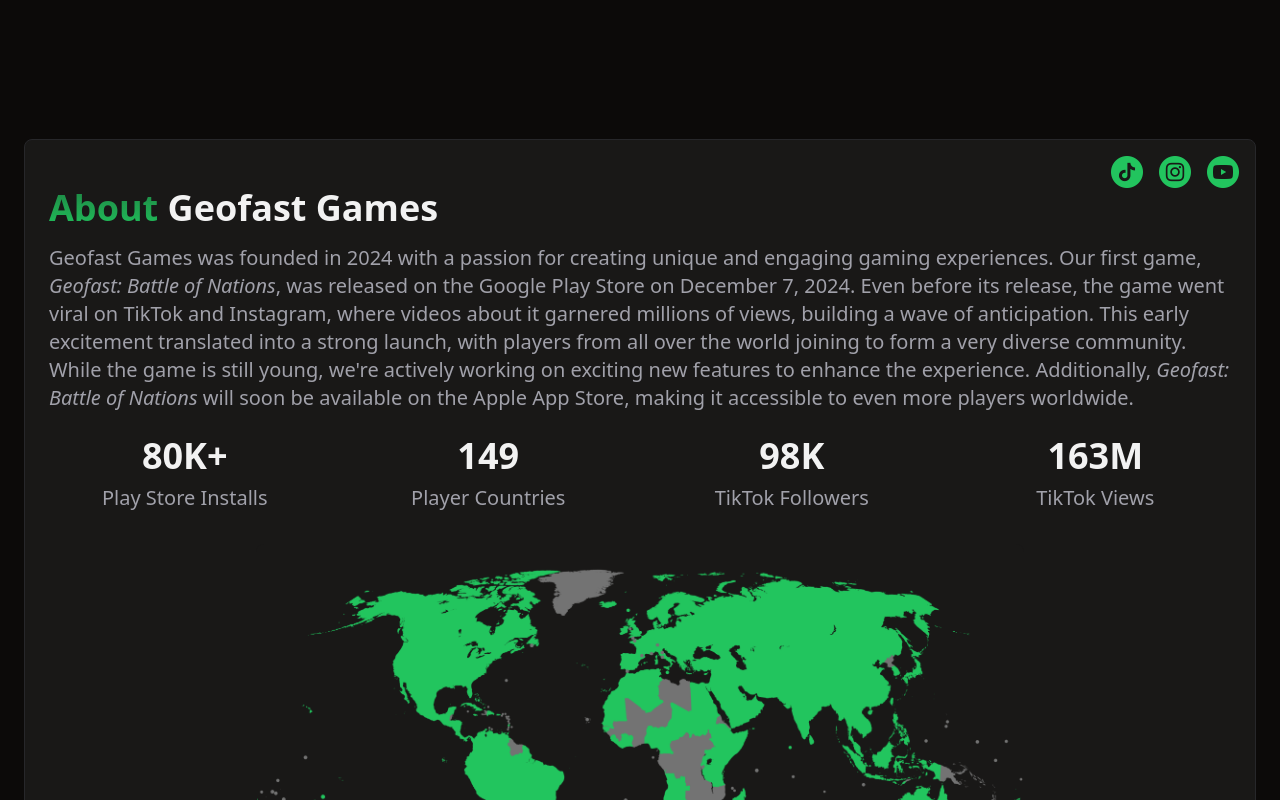
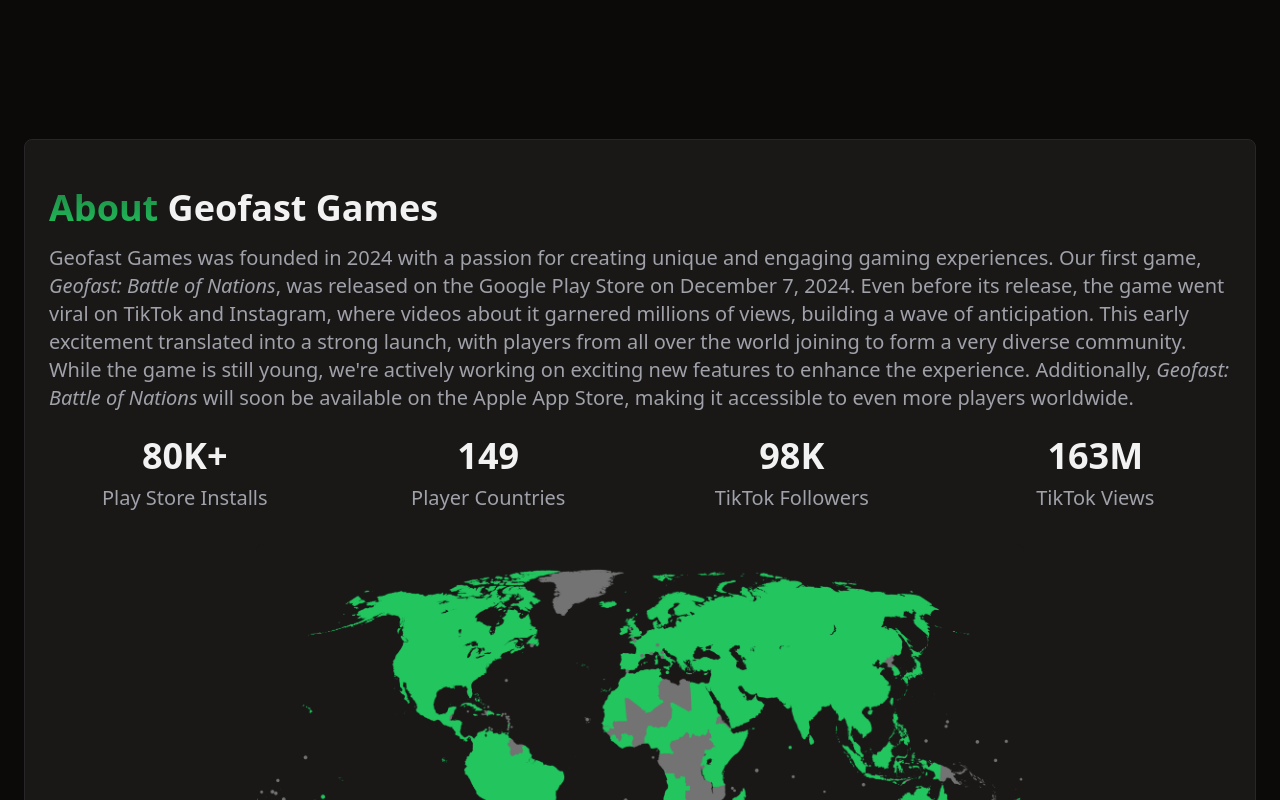
Before and after one commit to utkarshtrivedimdz/geofast-landing-page, a React (Vite) app: page / in a window 1280 px wide. Shown: the part 2920-3720 px from the top of the page. Built offline with nearby package versions, Linux system fonts and the light colour scheme.

Commit message:
Update About.tsx

```diff
--- a/src/components/About.tsx
+++ b/src/components/About.tsx
@@ -1,8 +1,5 @@
 import { Statistics } from "./Statistics";
 import Map from "../assets/map.webp"; // Import the WEBP image
-import tiktokIcon from "../assets/tiktok_green.webp";
-import instagramIcon from "../assets/instagram_green.webp";
-import youtubeIcon from "../assets/youtube_green.webp";
 
 export const About = () => {
   return (
@@ -10,44 +7,7 @@ export const About = () => {
       id="about"
       className="container py-24 sm:py-32"
     >
-      <div className="bg-muted/50 border rounded-lg py-12 relative">
-        {/* Social Media Icons */}
-        <div className="absolute top-4 right-4 flex gap-4">
-          <a
-            href="https://www.tiktok.com/@geofast_"
-            target="_blank"
-            rel="noreferrer"
-          >
-            <img
-              src={tiktokIcon}
-              alt="TikTok"
-              className="h-8 w-8 object-contain"
-            />
-          </a>
-          <a
-            href="https://www.instagram.com/geofast_/"
-            target="_blank"
-            rel="noreferrer"
-          >
-            <img
-              src={instagramIcon}
-              alt="Instagram"
-              className="h-8 w-8 object-contain"
-            />
-          </a>
-          <a
-            href="https://www.youtube.com/@geofast_"
-            target="_blank"
-            rel="noreferrer"
-          >
-            <img
-              src={youtubeIcon}
-              alt="YouTube"
-              className="h-8 w-8 object-contain"
-            />
-          </a>
-        </div>
-
+      <div className="bg-muted/50 border rounded-lg py-12">
         <div className="px-6 flex flex-col-reverse md:flex-row gap-8 md:gap-12">
           <div className="bg-green-0 flex flex-col justify-between">
             <div className="pb-6">
```
